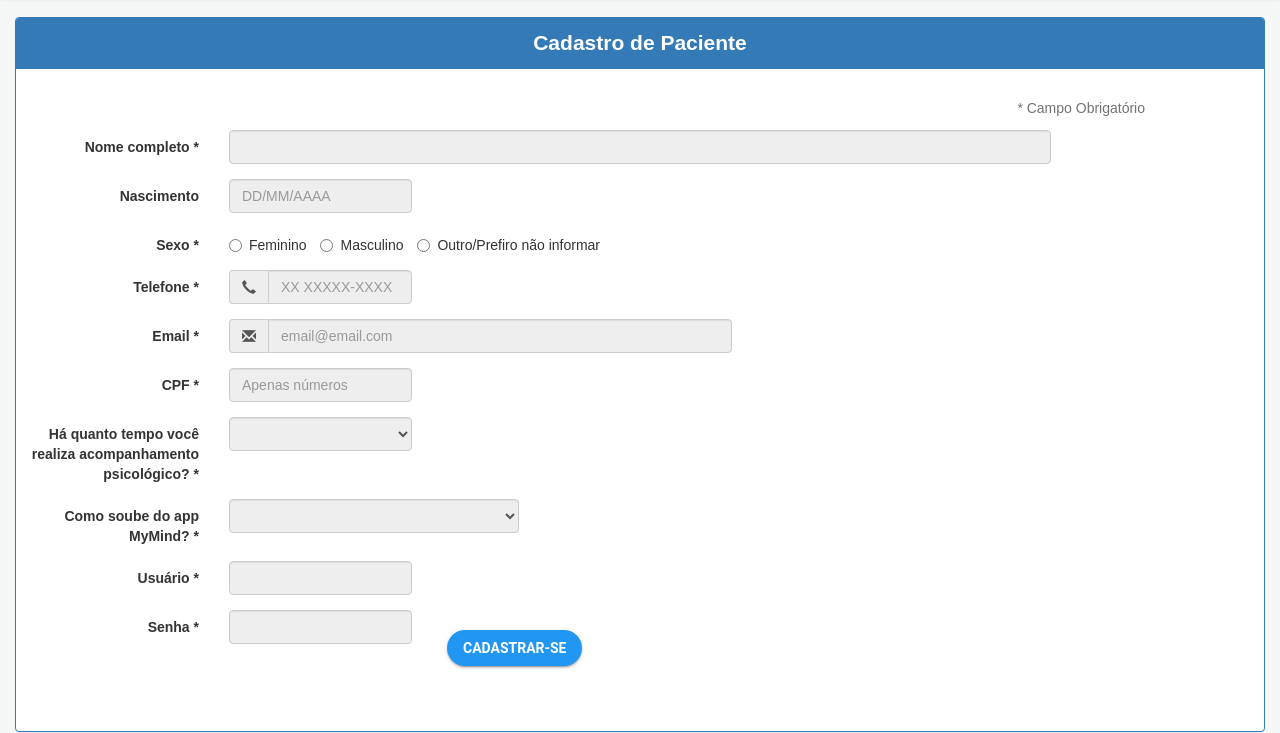
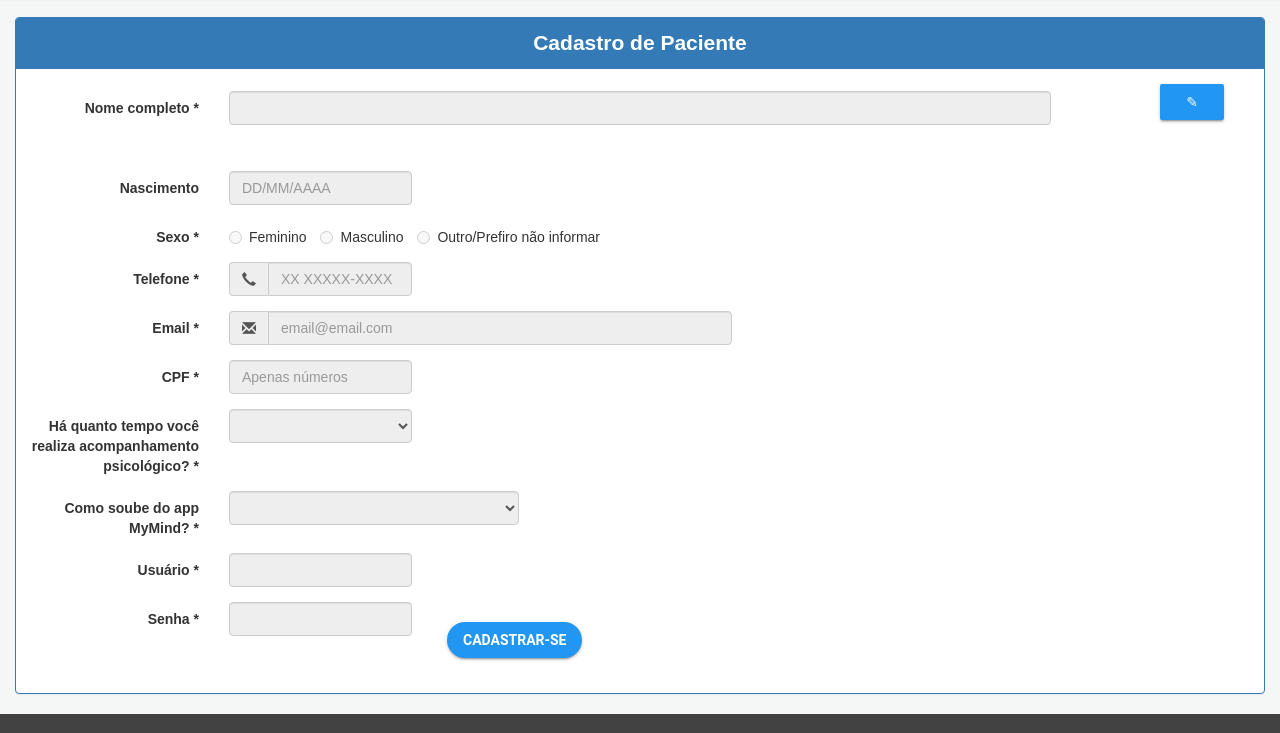
Before and after one commit to GiuliaCarvalhoS/MyMind3Semestre, a plain HTML site: page PaginaAlterarDados/PsicologoAlterarDados.html in a window 1280 px wide. Shown: the part 67-800 px from the top of the page. Drawn offline with nearby package versions, Linux system fonts and the light colour scheme; files whose address does not match are found by name.

Commit message:
desabilitado

```diff
--- a/PaginaAlterarDados/PsicologoAlterarDados.html
+++ b/PaginaAlterarDados/PsicologoAlterarDados.html
@@ -56,17 +56,24 @@
                       <div class="panel-body">
                   <div class="form-group">
                   <div class="col-md-11 control-label">
-                      <p class="help-block"><h11>*</h11> Campo Obrigatório </p>
+
                   </div>
+                  <form id="form-que-alterna">
+                    <div class="form-group">
+                    <label class="col-md-2 control-label" for="Nome">Nome completo <h11>*</h11></label>
+                    <div class="col-md-8">
+                    <input id="nome" name="Nome"  disabled= "true" placeholder="" class="form-control input-md" required="" type="text">
+                    </div>
+                    <button onclick = "habilitar()" class="mdl-button mdl-js-button mdl-button--raised mdl-button--colored"  id="btnAlterar"  >
+                     &#9998;
+                    </button></div>
+                  </form>
 
-                  <!-- Text input-->
-                  <div class="form-group">
-                    <label class="col-md-2 control-label" for="Nome">Nome completo <h11>*</h11></label>
+                  </div>
                     <div class="col-md-8">
                       <span id='erro-nome'>
                         *Tenha certeza de ter digitado um nome com mais de uma letra e sem números
                       </span>
-                    <input id="nomeCompleto" name="Nome" placeholder="" class="form-control input-md" required="" type="text" disabled="">
                     </div>
                   </div>
 
@@ -81,18 +88,18 @@
 
                   <!-- Multiple Radios (inline) -->
                   <div class="form-group"></div>
-                    <label class="col-md-2 control-label"  disabled="" for="radios" disabled="">Sexo <h11>*</h11></label>
+                    <label class="col-md-2 control-label"  disabled="" for="radios" >Sexo <h11>*</h11></label>
                       <div class="col-md-4">
-                        <label required="" class="radio-inline" for="radios-0" >
-                          <input name="sexo" id="sexo" value="feminino" type="radio" required>
+                        <label required="" disabled="" class="radio-inline" for="radios-0" >
+                          <input disabled="" name="sexo" id="sexo" value="feminino" type="radio" required>
                           Feminino
                         </label>
                         <label class="radio-inline" for="radios-1">
-                          <input name="sexo" id="sexo" value="masculino" type="radio">
+                          <input  disabled="" name="sexo" id="sexo" value="masculino" type="radio">
                           Masculino
                         </label>
                         <label class="radio-inline" for="radios-0">
-                          <input name="sexo" id="sexo" value="outro/prefiro não informar" type="radio">
+                          <input  disabled="" name="sexo" id="sexo" value="outro/prefiro não informar" type="radio">
                           Outro/Prefiro não informar
                         </label>
                       </div>
--- a/PaginaAlterarDados/css/Estilo.css
+++ b/PaginaAlterarDados/css/Estilo.css
@@ -819,3 +819,9 @@
       min-width: 100%;
     }
   }
+
+  #btnAlterar{
+
+
+    width: 5px;
+  }
--- /dev/null
+++ b/PaginaAlterarDados/js/script.js
@@ -0,0 +1,4 @@
+
+function habilitar() {
+    document.getElementById("nome").disabled = false;
+}
```
